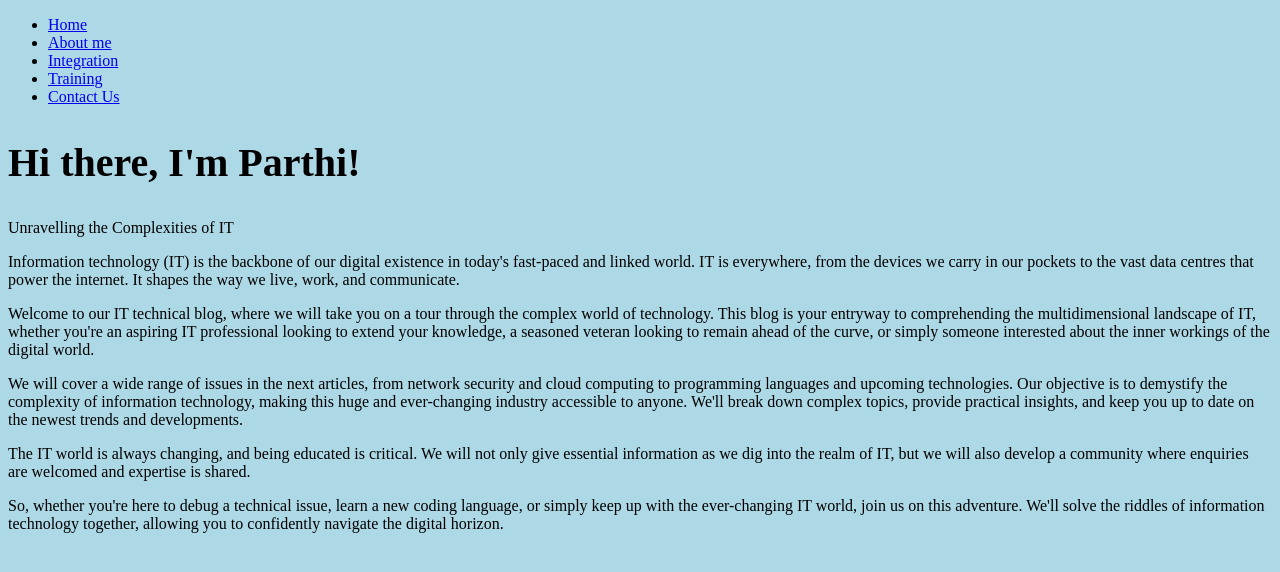
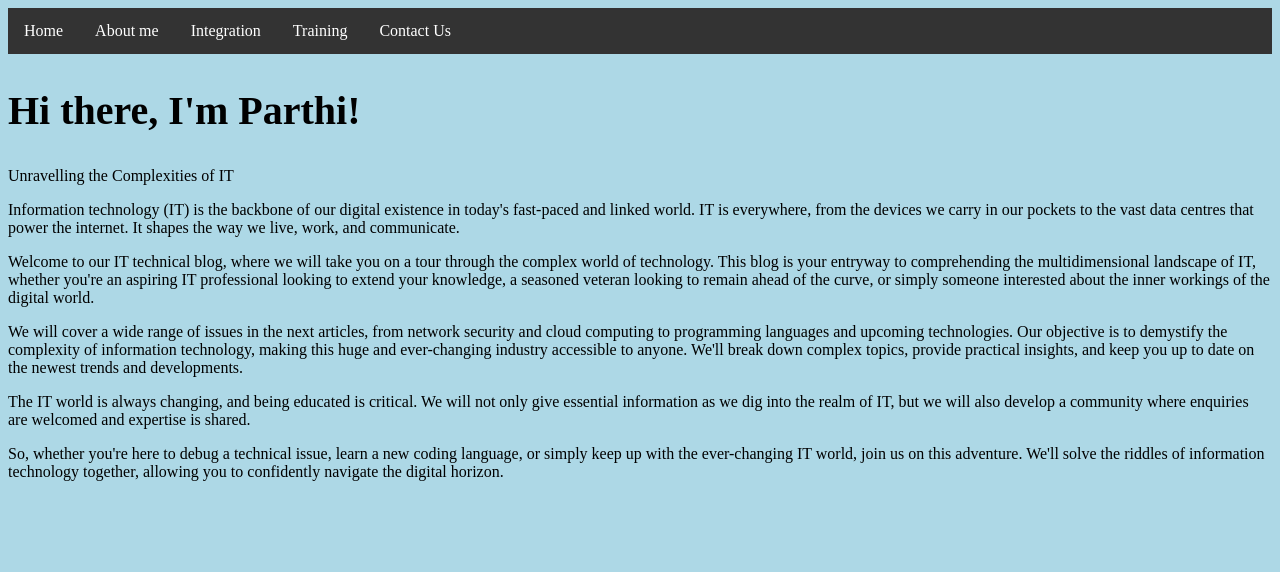
Before and after one commit to MadhanHubAI/bloghome-it.io, a plain HTML site: page index.html in a window 1280 px wide. Drawn offline with Linux system fonts and the light colour scheme.

Commit message:
Update index.html

```diff
--- a/index.html
+++ b/index.html
@@ -2,8 +2,38 @@
 <html>
 <head>
 <title>Parthi, A tech Blogger</title>
+ <style>
+ul {
+  list-style-type: none;
+  margin: 0;
+  padding: 0;
+  overflow: hidden;
+  background-color: #333;
+}
+
+li {
+  float: left;
+}
+
+li a {
+  display: block;
+  color: white;
+  text-align: center;
+  padding: 14px 16px;
+  text-decoration: none;
+}
+
+li a:hover:not(.active) {
+  background-color: #111;
+}
+
+.active {
+  background-color: #04AA6D;
+}
+</style>
 </head>
 <body style="background-color:#ADD8E6;">
+
 <nav>
 <ul>
  <li><a href="https://madhanhubai.github.io/bloghome-it.io/">Home</a></li>
```
